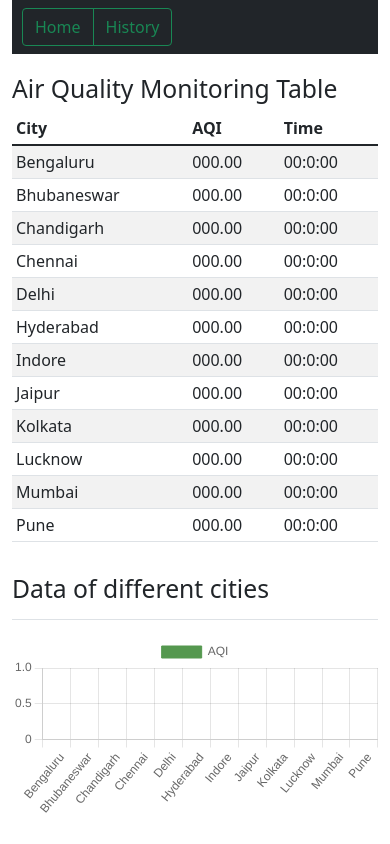
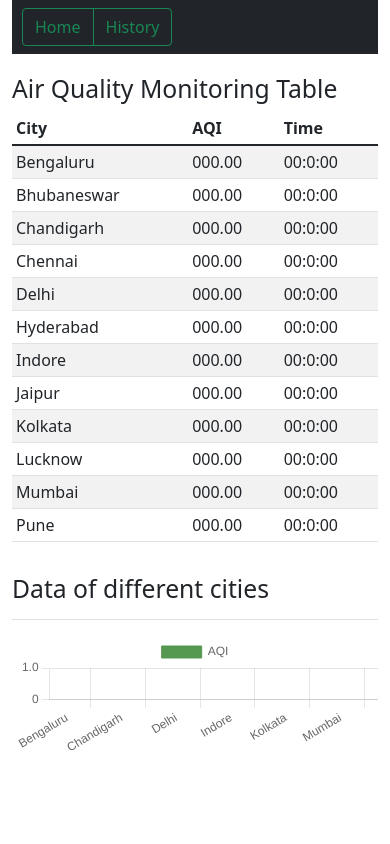
Before and after one commit to amansohal8654/Air-Quality-Monitoring, a website built with Parcel: page index.html in a window 390 px wide. Built offline with nearby package versions, Linux system fonts and the light colour scheme; no server answers.

Commit message:
some random changes Nothing important

```diff
--- a/index.html
+++ b/index.html
@@ -137,8 +137,7 @@
       <div class="d-flex justify-content-between flex-wrap flex-md-nowrap align-items-center pt-3 pb-2 mb-3 border-bottom">
         <h1 class="h2">Data of different cities</h1>
       </div>
-
-      <canvas id="myChart" class="chart"></canvas>
+      <canvas id="myChart" height = "100vh"></canvas>
 
 
     </main>
--- a/script/dataStore.mjs
+++ b/script/dataStore.mjs
@@ -10,7 +10,7 @@ const colors = {
     poor: '#f29c33',
     verypoor: '#e93f33',
     severe: '#af2d24',
-}
+};
 
 const ws = new WebSocket("wss://city-ws.herokuapp.com");
 ws.onmessage = function(event) {
@@ -46,4 +46,4 @@ function getColor(aqiValue){
         color = colors["severe"]
     }
     return color;
-}
+};
--- a/script/script.js
+++ b/script/script.js
@@ -4,7 +4,6 @@ import { dataQueue } from './dataStore.mjs';
 const table = document.querySelector("#table");
 const tBody = table.getElementsByTagName("tbody");
 
-export const historyData = {};
 
 //Updating data every second
 setInterval(() => {
--- a/style/style.css
+++ b/style/style.css
@@ -18,12 +18,9 @@ body {
 
   .chart{
     width: 100%;
-    height: 70vh;
+    height: 100%;
   }
 
-  @media (min-width: 100px) and (max-width: 800px) {
-    .chart{
-      width: 100%;
-      height: 100vh;
-    }
+  .mainChart{
+    height: 20vh
   }
```
Also changed, not shown: README.md.
